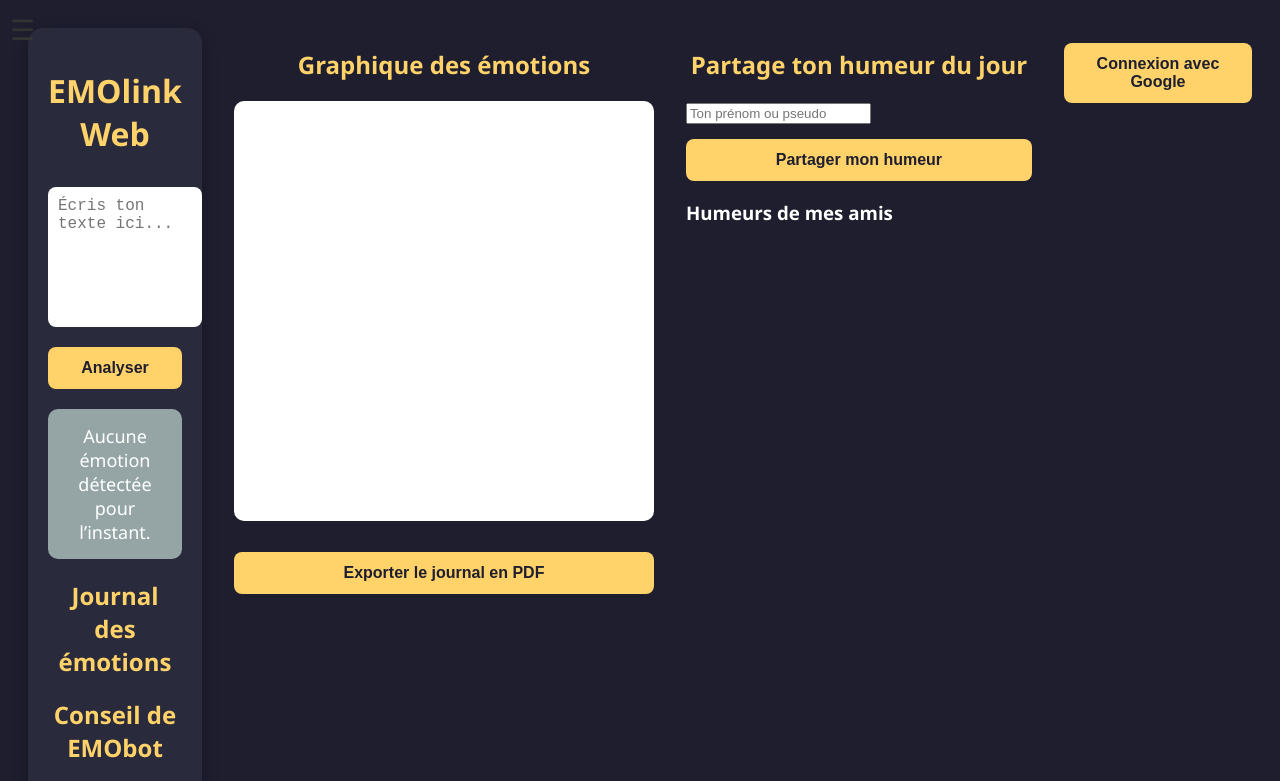
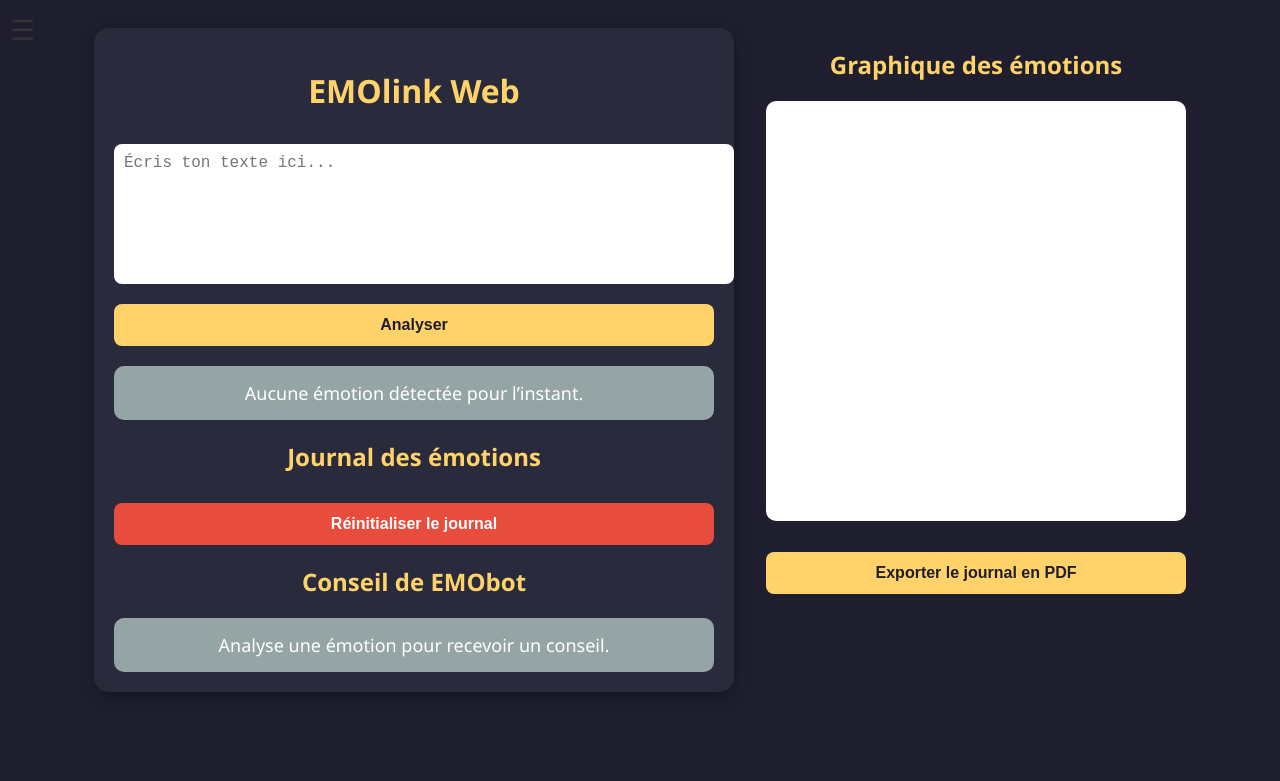
Before and after one commit to momort02/EMOlink, a plain HTML site: page index.html in a window 1280 px wide. Shown: the top 781 px of the page. Drawn offline with nearby package versions, Linux system fonts and the light colour scheme; a script that the page names is missing.

Commit message:
Update index.html

```diff
--- a/index.html
+++ b/index.html
@@ -6,8 +6,6 @@
   <link rel="stylesheet" href="style.css">
   <script src="https://cdn.jsdelivr.net/npm/chart.js"></script>
   <script src="https://cdnjs.cloudflare.com/ajax/libs/jspdf/2.5.1/jspdf.umd.min.js"></script>
-  <!-- Supabase JS CDN -->
-  <script src="https://cdn.jsdelivr.net/npm/@supabase/supabase-js/+esm"></script>
 </head>
 <body>
   <div id="sideMenu" class="side-menu">
@@ -26,27 +24,16 @@
     <div id="result" class="result neutre">Aucune émotion détectée pour l’instant.</div>
     <h2>Journal des émotions</h2>
     <ul id="historyList"></ul>
+    <button onclick="resetJournal()" class="reset-btn" style="margin-top:10px;background:#e74c3c;color:#fff;">Réinitialiser le journal</button>
     <h2>Conseil de EMObot</h2>
     <div id="botAdvice" class="result neutre">Analyse une émotion pour recevoir un conseil.</div>
+    <script src="script.js"></script>
   </div>
   <div class="chart-block">
   <h2>Graphique des émotions</h2>
 <canvas id="emotionChart" width="400" height="200"></canvas>
 <button onclick="exportPDF()">Exporter le journal en PDF</button>
 </div>
-<div class="friends-block">
-  <h2>Partage ton humeur du jour</h2>
-  <input id="friendName" placeholder="Ton prénom ou pseudo">
-  <button onclick="shareMood()">Partager mon humeur</button>
-  <h3>Humeurs de mes amis</h3>
-  <ul id="friendsMoods"></ul>
 </div>
-<div id="auth-block">
-  <button id="login-google">Connexion avec Google</button>
-  <button id="logout" style="display:none;">Déconnexion</button>
-  <div id="user-info"></div>
-</div>
-</div>
-  <script src="script.js"></script>
 </body>
 </html>
```
